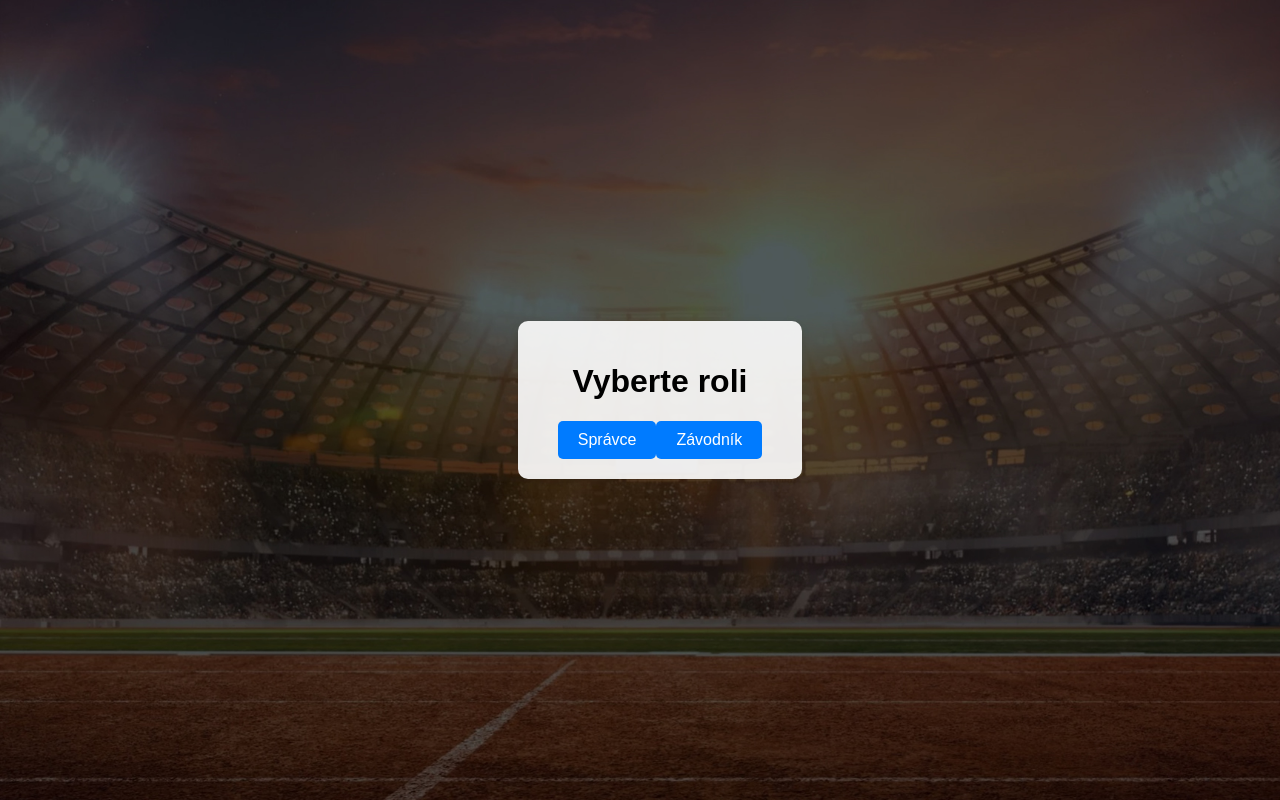
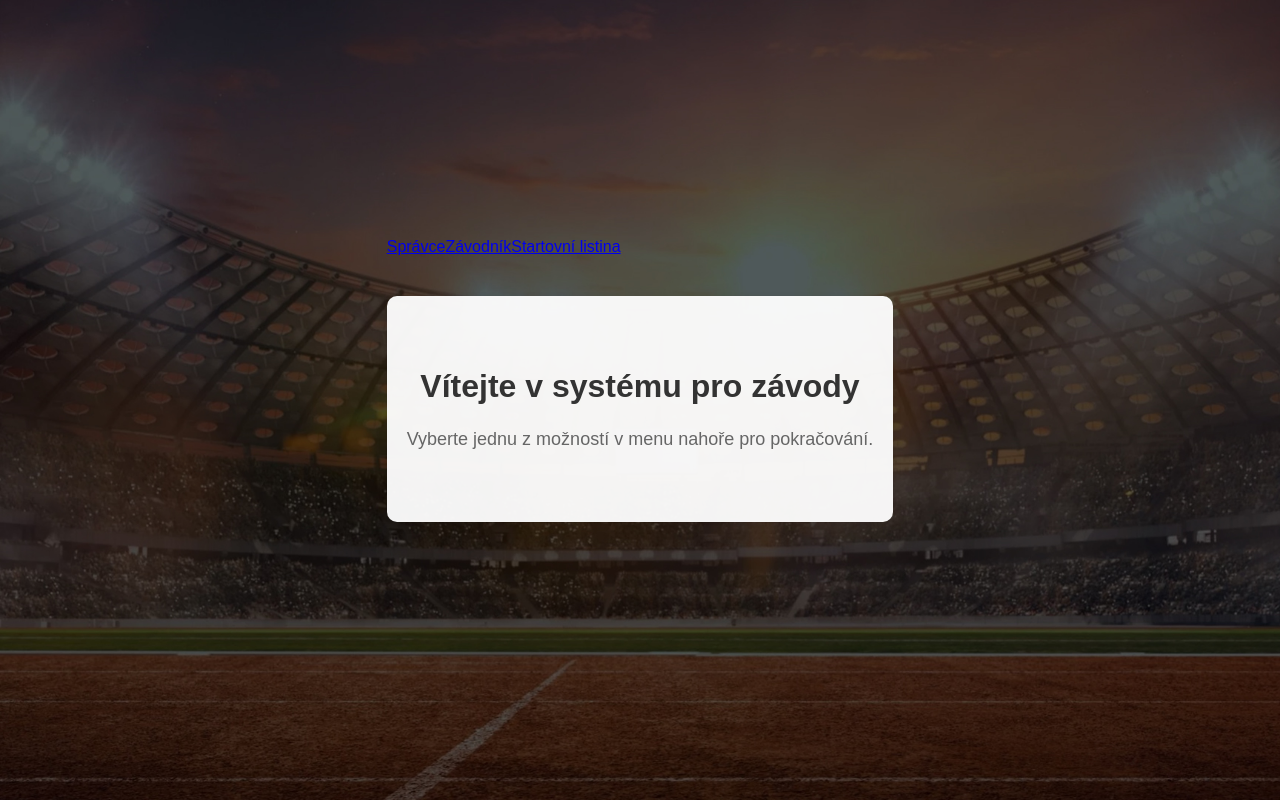
Before and after one commit to Sch3jby/RFID_Timer, a React (Create React App) app in the folder frontend/: page / in a window 1280 px wide. Built offline with nearby package versions, Linux system fonts and the light colour scheme.

Commit message:
tlacitko na vypsání startovky, zatim bez css

```diff
--- a/frontend/src/App.js
+++ b/frontend/src/App.js
@@ -1,17 +1,56 @@
 import React, { useState, useEffect } from "react";
-import { BrowserRouter as Router, Routes, Route, useNavigate } from "react-router-dom";
+import { BrowserRouter as Router, Routes, Route, Link, useLocation } from "react-router-dom";
 import axios from "axios";
 import './styles.css';
 
-// Role Selection Component
-function RoleSelection() {
-  const navigate = useNavigate();
+// Navigation Component
+function Navigation() {
+  const location = useLocation();
 
   return (
-    <div className="container">
-      <h1>Vyberte roli</h1>
-      <button onClick={() => navigate("/timer")}>Správce</button>
-      <button onClick={() => navigate("/registration")}>Závodník</button>
+    <nav className="navigation">
+      <div className="nav-container">
+        <Link
+          to="/timer"
+          className={`nav-button ${location.pathname === '/timer' ? 'active' : ''}`}
+        >
+          Správce
+        </Link>
+        <Link
+          to="/registration"
+          className={`nav-button ${location.pathname === '/registration' ? 'active' : ''}`}
+        >
+          Závodník
+        </Link>
+        <Link
+          to="/startlist"
+          className={`nav-button ${location.pathname === '/startlist' ? 'active' : ''}`}
+        >
+          Startovní listina
+        </Link>
+      </div>
+    </nav>
+  );
+}
+
+// Home Component
+function Home() {
+  return (
+    <div className="home-container">
+      <h1>Vítejte v systému pro závody</h1>
+      <p>Vyberte jednu z možností v menu nahoře pro pokračování.</p>
+    </div>
+  );
+}
+
+// Layout Component
+function Layout({ children }) {
+  return (
+    <div className="app-container">
+      <Navigation />
+      <main className="main-content">
+        {children}
+      </main>
     </div>
   );
 }
@@ -81,6 +120,54 @@ function RFIDReader() {
   );
 }
 
+// StartList Component
+function StartList() {
+  const [users, setUsers] = useState([]);
+  const [loading, setLoading] = useState(true);
+  const [error, setError] = useState(null);
+
+  useEffect(() => {
+    axios.get('http://localhost:5001/startlist')
+      .then(response => {
+        setUsers(response.data.users);
+        setLoading(false);
+      })
+      .catch(error => {
+        setError('Chyba při načítání uživatelů');
+        setLoading(false);
+      });
+  }, []);
+
+  if (loading) return <div className="container">Načítání...</div>;
+  if (error) return <div className="container">{error}</div>;
+
+  return (
+    <div className="container">
+      <h1>Startovní listina</h1>
+      <table className="startlist-table">
+        <thead>
+          <tr>
+            <th>Jméno</th>
+            <th>Příjmení</th>
+            <th>Rok narození</th>
+            <th>Klub</th>
+          </tr>
+        </thead>
+        <tbody>
+          {users.map((user, index) => (
+            <tr key={index}>
+              <td>{user.forename}</td>
+              <td>{user.surname}</td>
+              <td>{user.year}</td>
+              <td>{user.club}</td>
+            </tr>
+          ))}
+        </tbody>
+      </table>
+    </div>
+  );
+}
+
 // Registration Form Component
 function RegistrationForm() {
   const [formData, setFormData] = useState({
@@ -136,14 +223,18 @@ function RegistrationForm() {
   );
 }
 
+// Main App Component
 function App() {
   return (
     <Router>
-      <Routes>
-        <Route path="/" element={<RoleSelection />} />
-        <Route path="/timer" element={<RFIDReader />} />
-        <Route path="/registration" element={<RegistrationForm />} />
-      </Routes>
+      <Layout>
+        <Routes>
+          <Route path="/" element={<Home />} />
+          <Route path="/timer" element={<RFIDReader />} />
+          <Route path="/registration" element={<RegistrationForm />} />
+          <Route path="/startlist" element={<StartList />} />
+        </Routes>
+      </Layout>
     </Router>
   );
 }
--- a/frontend/src/styles.css
+++ b/frontend/src/styles.css
@@ -4,80 +4,91 @@ body {
     display: flex;
     justify-content: center;
     align-items: center;
-    height: 100vh;
+    min-height: 100vh;
     margin: 0;
-    background-image: url('/public/static/pictures/background.jpg'); /* Path to your background image */
-    background-size: cover; /* Cover the entire viewport */
-    background-position: center; /* Center the background image */
-    background-repeat: no-repeat; /* Prevent repeating the image */
+    background-image: url('/public/static/pictures/background.jpg');
+    background-size: cover;
+    background-position: center;
+    background-repeat: no-repeat;
 }
 
 /* Main container for the app */
 .container {
     text-align: center;
-    max-width: 600px; /* Set a max width for the container */
-    width: 100%; /* Ensure the container does not exceed the max-width */
-    margin: 0 auto;
-    padding: 20px; /* Add padding around the container */
-    background-color: rgba(255, 255, 255, 0.9); /* Slightly transparent background for readability */
-    border-radius: 10px; /* Rounded corners */
-    box-shadow: 0 4px 8px rgba(0, 0, 0, 0.1); /* Shadow for depth */
+    max-width: 600px;
+    width: 90%;
+    margin: 20px auto;
+    padding: 30px;
+    background-color: rgba(255, 255, 255, 0.95);
+    border-radius: 10px;
+    box-shadow: 0 4px 8px rgba(0, 0, 0, 0.1);
 }
 
-/* Styling for buttons */
-button {
-    background-color: #007bff;
+/* Button container specific styles */
+.button-container {
+    display: flex;
+    flex-direction: column;
+    gap: 15px;
+    width: 100%;
+    max-width: 300px;
+    margin: 20px auto;
+}
+
+/* Role button specific styles */
+.role-button {
+    display: block;
+    width: 100%;
+    padding: 15px 30px;
+    font-size: 18px;
+    font-weight: 500;
+    cursor: pointer;
+    background-color: #4CAF50;
     color: white;
     border: none;
-    padding: 10px 20px;
-    font-size: 16px;
-    cursor: pointer;
-    border-radius: 5px; /* Rounded corners for button */
-    transition: background-color 0.3s ease; /* Smooth transition for hover effect */
+    border-radius: 5px;
+    transition: all 0.3s ease;
+    text-align: center;
+    box-shadow: 0 2px 4px rgba(0, 0, 0, 0.1);
 }
 
-/* Button hover effect */
-button:hover {
-    background-color: #0056b3;
+.role-button:hover {
+    background-color: #45a049;
+    transform: translateY(-2px);
+    box-shadow: 0 4px 8px rgba(0, 0, 0, 0.2);
 }
 
-/* Message area styling */
-#message {
-    margin-top: 20px;
-    font-size: 18px;
-    color: #333; /* Dark text color for better readability */
+.role-button:active {
+    transform: translateY(0);
+    box-shadow: 0 2px 4px rgba(0, 0, 0, 0.1);
 }
 
-/* Tag container styling */
-#tag-container {
-    margin-top: 20px;
-    display: flex;
-    flex-wrap: wrap;
-    justify-content: center;
-    gap: 10px; /* Space between tags */
-    height: 300px; /* Fixed height for the container */
-    width: 100%; /* Full width within the container */
-    max-width: 100%; /* Ensure it does not exceed the container width */
-    overflow-y: auto; /* Vertical scrollbar when needed */
-    border: 1px solid #ddd; /* Border around the container */
-    padding: 10px; /* Padding inside the container */
-    background-color: #fff; /* Background color for the tag container */
-    box-sizing: border-box; /* Include padding and border in width and height */
+/* Ensure h1 is visible */
+h1 {
+    color: #333;
+    margin-bottom: 30px;
+    font-size: 28px;
+    text-align: center;
 }
 
-/* Styling for individual tag boxes */
-.tag-box {
-    background-color: #fff;
-    padding: 10px;
-    border: 1px solid #ddd;
-    border-radius: 5px;
-    box-shadow: 0px 4px 6px rgba(0, 0, 0, 0.1);
-    font-size: 14px;
-    color: #333;
-    transition: box-shadow 0.3s ease; /* Smooth transition for hover effect */
+/* Home page specific styles */
+.home-container {
+    text-align: center;
+    padding: 50px 20px;
+    max-width: 800px;
+    margin: 40px auto;
+    background-color: rgba(255, 255, 255, 0.95);
+    border-radius: 10px;
+    box-shadow: 0 4px 8px rgba(0, 0, 0, 0.1);
 }
 
-/* Hover effect for tag boxes */
-.tag-box:hover {
-    box-shadow: 0px 6px 8px rgba(0, 0, 0, 0.2);
+.home-container h1 {
+    color: #333;
+    margin-bottom: 20px;
+    font-size: 32px;
 }
+
+.home-container p {
+    color: #666;
+    font-size: 18px;
+    line-height: 1.6;
+}
```
Also changed, not shown: 1 other file (tests, documents, lock files or other folders).
